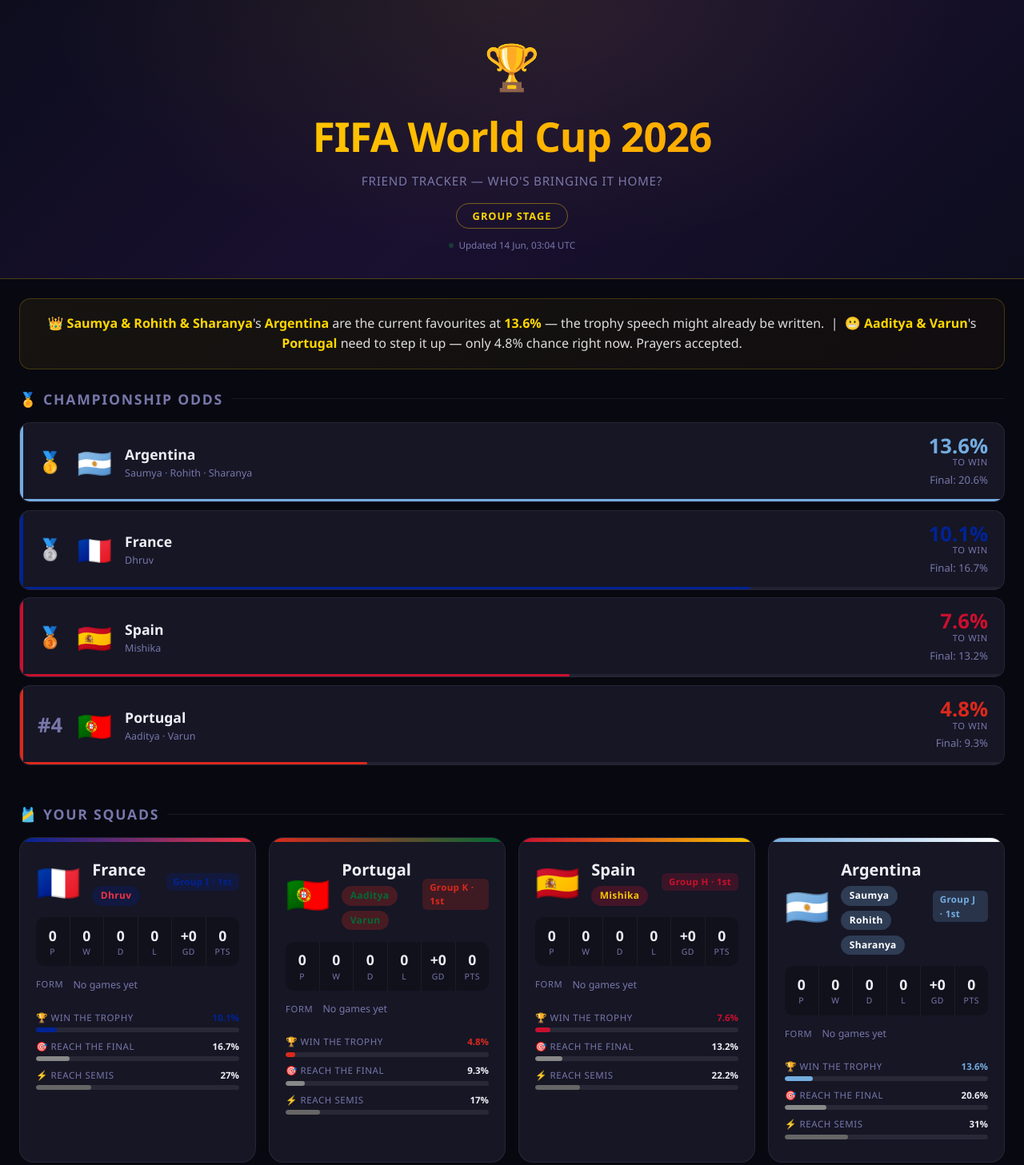
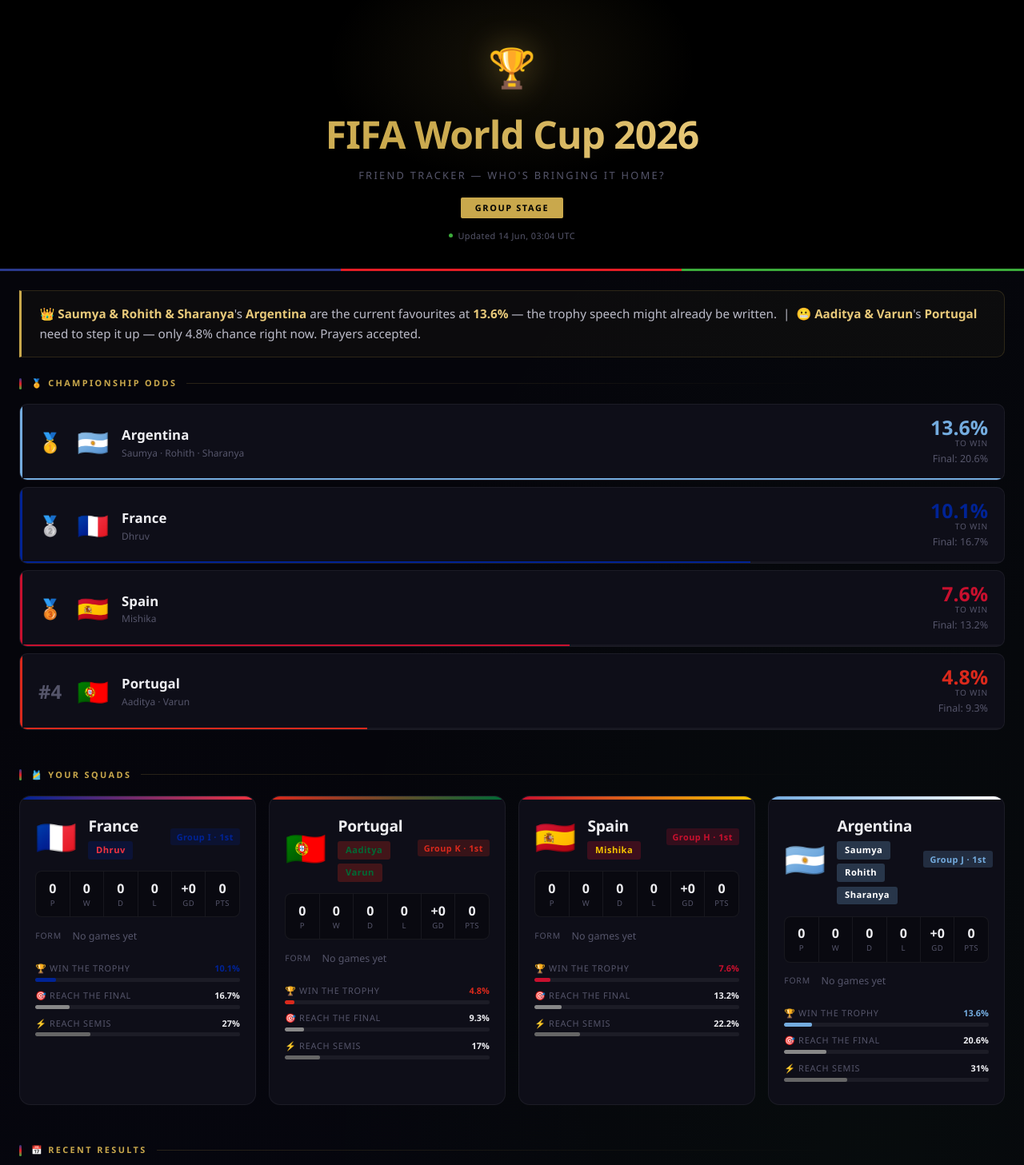
Before and after one commit to dhruv-dj/wc2026-tracker, a plain HTML site: page index.html in a window 1280 px wide. Shown: the top 1457 px of the page at 80% size. Drawn offline with Linux system fonts and the light colour scheme.

Commit message:
feat: FIFA 2026 Trionda theme — trophy gold, tri-nation stripes, dark premium aesthetic

```diff
--- a/index.html
+++ b/index.html
@@ -5,17 +5,25 @@
   <meta name="viewport" content="width=device-width, initial-scale=1.0" />
   <title>⚽ FIFA WC 2026 — Friend Tracker</title>
   <style>
+    /* ── FIFA 2026 / Trionda design tokens ──────────────────────────── */
     :root {
-      --bg:       #080811;
-      --surface:  #0f0f1a;
-      --card:     #161625;
-      --border:   rgba(255,255,255,0.07);
-      --text:     #eeeef5;
-      --muted:    #7777aa;
-      --gold:     #ffd700;
-      --silver:   #c0c0c0;
-      --bronze:   #cd7f32;
+      --bg:        #05050B;
+      --surface:   #09090F;
+      --card:      #0E0E18;
+      --card-hi:   #131320;
+      --border:    rgba(255,255,255,0.06);
+      --border-gold: rgba(201,168,76,0.18);
+      --text:      #EEEEF2;
+      --muted:     #55556A;
+      --gold:      #C9A84C;   /* FIFA trophy gold   */
+      --gold-lt:   #E8C97A;   /* lighter gold text  */
+      --silver:    #8A8A9A;
+      --bronze:    #9A6A3A;
+      --usa:       #2A398D;   /* host: USA           */
+      --canada:    #E61D25;   /* host: Canada        */
+      --mexico:    #3CAC3B;   /* host: Mexico        */
     }
+
     *, *::before, *::after { box-sizing: border-box; margin: 0; padding: 0; }
     html { scroll-behavior: smooth; }
     body {
@@ -24,29 +32,46 @@
       font-family: 'Segoe UI', system-ui, -apple-system, sans-serif;
       min-height: 100vh;
       line-height: 1.5;
+      /* Trionda wave: very subtle geometry echoing ball panels */
+      background-image:
+        radial-gradient(ellipse at 15% 60%, rgba(42,57,141,0.05) 0%, transparent 45%),
+        radial-gradient(ellipse at 85% 40%, rgba(60,172,59,0.04) 0%, transparent 45%);
     }
 
     /* ── Header ──────────────────────────────────────────────────────── */
     .header {
-      background: linear-gradient(135deg, #0d0d1e 0%, #1a1030 50%, #0d0d1e 100%);
-      border-bottom: 1px solid rgba(255,215,0,0.25);
-      padding: 2.5rem 2rem 2rem;
+      background: #000000;
+      padding: 3rem 2rem 2.25rem;
       text-align: center;
       position: relative;
       overflow: hidden;
     }
+    /* Gold radial glow — trophy halo */
     .header::before {
       content: '';
-      position: absolute; inset: 0;
-      background: radial-gradient(ellipse at 50% 0%, rgba(255,215,0,0.08) 0%, transparent 65%);
+      position: absolute;
+      top: -80px; left: 50%; transform: translateX(-50%);
+      width: 500px; height: 320px;
+      background: radial-gradient(ellipse, rgba(201,168,76,0.1) 0%, transparent 65%);
       pointer-events: none;
     }
-    .header-emoji { font-size: 3.5rem; display: block; margin-bottom: 0.5rem; }
+    /* Three-nation stripe — USA / Canada / Mexico */
+    .header::after {
+      content: '';
+      position: absolute;
+      bottom: 0; left: 0; right: 0;
+      height: 3px;
+      background: linear-gradient(90deg,
+        var(--usa)    0% 33.3%,
+        var(--canada) 33.3% 66.6%,
+        var(--mexico) 66.6% 100%);
+    }
+    .header-emoji { font-size: 3rem; display: block; margin-bottom: 0.75rem; filter: drop-shadow(0 0 20px rgba(201,168,76,0.4)); }
     .header h1 {
-      font-size: clamp(1.8rem, 5vw, 3.2rem);
+      font-size: clamp(1.8rem, 5vw, 3rem);
       font-weight: 900;
       letter-spacing: -1px;
-      background: linear-gradient(135deg, #ffd700, #ff9500);
+      background: linear-gradient(135deg, var(--gold-lt) 0%, var(--gold) 40%, var(--gold-lt) 70%, var(--gold) 100%);
       -webkit-background-clip: text;
       -webkit-text-fill-color: transparent;
       background-clip: text;
@@ -54,59 +79,69 @@
     }
     .header-sub {
       color: var(--muted);
-      font-size: 0.95rem;
-      letter-spacing: 0.05em;
+      font-size: 0.8rem;
+      letter-spacing: 0.18em;
       text-transform: uppercase;
     }
     .stage-badge {
       display: inline-block;
-      margin-top: 1rem;
-      padding: 0.35rem 1.2rem;
-      border: 1px solid rgba(255,215,0,0.4);
-      border-radius: 100px;
-      color: var(--gold);
-      font-size: 0.8rem;
-      font-weight: 700;
-      letter-spacing: 0.08em;
+      margin-top: 1.1rem;
+      padding: 0.3rem 1.1rem;
+      background: var(--gold);
+      color: #000;
+      font-size: 0.68rem;
+      font-weight: 800;
+      letter-spacing: 0.15em;
       text-transform: uppercase;
+      border-radius: 2px;
     }
 
     /* ── Commentary banner ───────────────────────────────────────────── */
     .commentary {
       margin: 1.5rem 1.5rem 0;
-      padding: 1.1rem 1.5rem;
-      background: linear-gradient(135deg, rgba(255,215,0,0.06), rgba(255,150,0,0.04));
-      border: 1px solid rgba(255,215,0,0.2);
-      border-radius: 14px;
-      font-size: 1rem;
-      color: #ddd;
-      text-align: center;
-      line-height: 1.6;
+      padding: 1rem 1.4rem;
+      background: rgba(201,168,76,0.04);
+      border: 1px solid var(--border-gold);
+      border-left: 3px solid var(--gold);
+      border-radius: 0 10px 10px 0;
+      font-size: 0.95rem;
+      color: #bbbbc8;
+      line-height: 1.65;
     }
-    .commentary strong { color: var(--gold); }
+    .commentary strong { color: var(--gold-lt); }
 
     /* ── Section ─────────────────────────────────────────────────────── */
     .section { padding: 1.5rem; }
     .section-title {
-      font-size: 1.1rem;
+      font-size: 0.68rem;
       font-weight: 800;
-      color: var(--muted);
-      letter-spacing: 0.1em;
+      color: var(--gold);
+      letter-spacing: 0.22em;
       text-transform: uppercase;
-      margin-bottom: 1rem;
+      margin-bottom: 1.1rem;
       display: flex;
       align-items: center;
-      gap: 0.6rem;
+      gap: 0.75rem;
+    }
+    /* Tricolour accent pip */
+    .section-title::before {
+      content: '';
+      display: block;
+      width: 3px;
+      height: 14px;
+      border-radius: 2px;
+      background: linear-gradient(180deg, var(--usa) 0%, var(--canada) 50%, var(--mexico) 100%);
+      flex-shrink: 0;
     }
     .section-title::after {
       content: '';
       flex: 1;
       height: 1px;
-      background: var(--border);
+      background: linear-gradient(90deg, var(--border-gold) 0%, transparent 80%);
     }
 
     /* ── Leaderboard ─────────────────────────────────────────────────── */
-    .leaderboard { display: flex; flex-direction: column; gap: 0.6rem; }
+    .leaderboard { display: flex; flex-direction: column; gap: 0.5rem; }
     .lb-item {
       display: flex;
       align-items: center;
@@ -114,48 +149,42 @@
       padding: 1rem 1.25rem;
       background: var(--card);
       border: 1px solid var(--border);
-      border-radius: 14px;
+      border-radius: 10px;
       position: relative;
       overflow: hidden;
-      transition: transform 0.15s;
+      transition: border-color 0.2s, background 0.2s;
     }
-    .lb-item:hover { transform: translateX(4px); }
+    .lb-item:hover { background: var(--card-hi); border-color: var(--border-gold); }
     .lb-glow {
       position: absolute; top: 0; left: 0; bottom: 0;
-      width: 4px;
-      border-radius: 14px 0 0 14px;
+      width: 3px;
     }
     .lb-rank {
-      font-size: 1.6rem;
+      font-size: 1.5rem;
       font-weight: 900;
       min-width: 2.2rem;
       text-align: center;
     }
-    .rank-1 { color: var(--gold); }
+    .rank-1 { color: var(--gold-lt); }
     .rank-2 { color: var(--silver); }
     .rank-3 { color: var(--bronze); }
     .rank-n { color: var(--muted); }
-    .lb-flag { font-size: 2.2rem; }
+    .lb-flag { font-size: 2rem; }
     .lb-info { flex: 1; min-width: 0; }
-    .lb-team { font-size: 1.1rem; font-weight: 700; }
-    .lb-friends { font-size: 0.78rem; color: var(--muted); margin-top: 0.1rem; }
+    .lb-team { font-size: 1.05rem; font-weight: 700; }
+    .lb-friends { font-size: 0.75rem; color: var(--muted); margin-top: 0.1rem; }
     .lb-probs { text-align: right; }
-    .lb-win-pct {
-      font-size: 1.6rem;
-      font-weight: 900;
-      line-height: 1;
-    }
-    .lb-win-label { font-size: 0.7rem; color: var(--muted); text-transform: uppercase; letter-spacing: 0.06em; }
-    .lb-final-pct { font-size: 0.82rem; color: var(--muted); margin-top: 0.25rem; }
+    .lb-win-pct { font-size: 1.55rem; font-weight: 900; line-height: 1; }
+    .lb-win-label { font-size: 0.63rem; color: var(--muted); text-transform: uppercase; letter-spacing: 0.08em; }
+    .lb-final-pct { font-size: 0.78rem; color: var(--muted); margin-top: 0.2rem; }
 
     .lb-bar-track {
       position: absolute; bottom: 0; left: 0; right: 0;
-      height: 3px;
-      background: rgba(255,255,255,0.05);
+      height: 2px;
+      background: rgba(255,255,255,0.04);
     }
     .lb-bar-fill {
       height: 100%;
-      border-radius: 0 3px 3px 0;
       transition: width 1.2s cubic-bezier(0.4,0,0.2,1);
     }
 
@@ -168,136 +197,141 @@
     .friend-card {
       background: var(--card);
       border: 1px solid var(--border);
-      border-radius: 18px;
+      border-radius: 14px;
       overflow: hidden;
       position: relative;
-      transition: transform 0.2s, box-shadow 0.2s;
+      transition: border-color 0.2s, box-shadow 0.2s, transform 0.2s;
     }
     .friend-card:hover {
-      transform: translateY(-3px);
-      box-shadow: 0 8px 32px rgba(0,0,0,0.4);
+      border-color: var(--border-gold);
+      box-shadow: 0 12px 40px rgba(0,0,0,0.5), 0 0 0 1px rgba(201,168,76,0.08);
+      transform: translateY(-2px);
     }
-    .card-stripe {
-      height: 5px;
-    }
-    .card-body { padding: 1.25rem 1.25rem 0.5rem; }
+    .card-stripe { height: 4px; }
+    .card-body { padding: 1.2rem 1.2rem 0.5rem; }
     .card-top {
       display: flex;
       align-items: center;
       gap: 0.9rem;
       margin-bottom: 0.9rem;
     }
-    .card-flag { font-size: 2.8rem; line-height: 1; }
+    .card-flag { font-size: 2.6rem; line-height: 1; }
     .card-meta { flex: 1; }
-    .card-team { font-size: 1.25rem; font-weight: 800; }
-    .card-friends { display: flex; gap: 0.4rem; flex-wrap: wrap; margin-top: 0.3rem; }
+    .card-team { font-size: 1.2rem; font-weight: 800; letter-spacing: -0.3px; }
+    .card-friends { display: flex; gap: 0.35rem; flex-wrap: wrap; margin-top: 0.3rem; }
     .friend-pill {
-      padding: 0.2rem 0.65rem;
-      border-radius: 100px;
-      font-size: 0.75rem;
+      padding: 0.18rem 0.6rem;
+      border-radius: 3px;
+      font-size: 0.7rem;
       font-weight: 700;
-      letter-spacing: 0.03em;
+      letter-spacing: 0.04em;
     }
 
     /* Stats row */
     .card-stats {
       display: flex;
-      gap: 0;
-      background: rgba(0,0,0,0.25);
-      border-radius: 10px;
+      background: rgba(0,0,0,0.3);
+      border: 1px solid var(--border);
+      border-radius: 8px;
       overflow: hidden;
       margin-bottom: 0.9rem;
     }
     .stat-cell {
       flex: 1;
       text-align: center;
-      padding: 0.6rem 0.3rem;
-      border-right: 1px solid rgba(255,255,255,0.05);
+      padding: 0.55rem 0.25rem;
+      border-right: 1px solid var(--border);
     }
     .stat-cell:last-child { border-right: none; }
-    .stat-val { font-size: 1.1rem; font-weight: 700; }
-    .stat-lbl { font-size: 0.65rem; color: var(--muted); text-transform: uppercase; letter-spacing: 0.05em; }
+    .stat-val { font-size: 1rem; font-weight: 700; }
+    .stat-lbl { font-size: 0.6rem; color: var(--muted); text-transform: uppercase; letter-spacing: 0.05em; }
 
     /* Form dots */
     .card-form { display: flex; align-items: center; gap: 0.4rem; margin-bottom: 0.9rem; }
-    .form-label { font-size: 0.7rem; color: var(--muted); text-transform: uppercase; letter-spacing: 0.06em; min-width: 2.5rem; }
+    .form-label { font-size: 0.65rem; color: var(--muted); text-transform: uppercase; letter-spacing: 0.08em; min-width: 2.5rem; }
     .form-dot {
-      width: 22px; height: 22px;
+      width: 20px; height: 20px;
       border-radius: 50%;
-      font-size: 0.65rem;
+      font-size: 0.6rem;
       font-weight: 800;
       display: flex;
       align-items: center;
       justify-content: center;
     }
-    .fW { background: #16a34a; color: #fff; }
-    .fD { background: #d97706; color: #fff; }
-    .fL { background: #dc2626; color: #fff; }
+    .fW { background: var(--mexico); color: #fff; }
+    .fD { background: #7a6020; color: var(--gold-lt); }
+    .fL { background: var(--canada); color: #fff; }
 
     /* Probability bars */
-    .prob-section { padding: 0 1.25rem 1.25rem; }
-    .prob-row { margin-bottom: 0.55rem; }
+    .prob-section { padding: 0 1.2rem 1.2rem; }
+    .prob-row { margin-bottom: 0.6rem; }
     .prob-header {
       display: flex;
       justify-content: space-between;
-      font-size: 0.72rem;
-      margin-bottom: 0.25rem;
+      font-size: 0.68rem;
+      margin-bottom: 0.22rem;
     }
-    .prob-name { color: var(--muted); text-transform: uppercase; letter-spacing: 0.05em; }
-    .prob-val { font-weight: 700; }
+    .prob-name { color: var(--muted); text-transform: uppercase; letter-spacing: 0.07em; }
+    .prob-val { font-weight: 700; color: var(--text); }
     .prob-track {
-      height: 6px;
-      background: rgba(255,255,255,0.08);
-      border-radius: 3px;
+      height: 5px;
+      background: rgba(255,255,255,0.06);
+      border-radius: 2px;
       overflow: hidden;
     }
     .prob-fill {
       height: 100%;
-      border-radius: 3px;
+      border-radius: 2px;
       transition: width 1.3s cubic-bezier(0.4,0,0.2,1);
     }
 
     /* Position badge */
     .pos-badge {
       display: inline-block;
-      padding: 0.15rem 0.55rem;
-      border-radius: 6px;
-      font-size: 0.72rem;
+      padding: 0.15rem 0.5rem;
+      border-radius: 3px;
+      font-size: 0.68rem;
       font-weight: 700;
-      letter-spacing: 0.03em;
+      letter-spacing: 0.04em;
+      white-space: nowrap;
     }
 
     /* ── Matches ─────────────────────────────────────────────────────── */
-    .matches-list { display: flex; flex-direction: column; gap: 0.5rem; }
+    .matches-list { display: flex; flex-direction: column; gap: 0.45rem; }
     .match-row {
       display: grid;
       grid-template-columns: 1fr auto 1fr;
       align-items: center;
       gap: 0.75rem;
-      padding: 0.9rem 1.2rem;
+      padding: 0.8rem 1.1rem;
       background: var(--card);
       border: 1px solid var(--border);
-      border-radius: 12px;
+      border-radius: 10px;
+      transition: border-color 0.15s;
     }
     .match-row.tracked { border-left: 3px solid; }
-    .match-team-left  { text-align: right; font-weight: 600; font-size: 0.92rem; overflow: hidden; text-overflow: ellipsis; white-space: nowrap; min-width: 0; }
-    .match-team-right { text-align: left;  font-weight: 600; font-size: 0.92rem; overflow: hidden; text-overflow: ellipsis; white-space: nowrap; min-width: 0; }
+    .match-row:hover { border-color: var(--border-gold); }
+    .match-team-left  { text-align: right; font-weight: 600; font-size: 0.88rem; overflow: hidden; text-overflow: ellipsis; white-space: nowrap; min-width: 0; }
+    .match-team-right { text-align: left;  font-weight: 600; font-size: 0.88rem; overflow: hidden; text-overflow: ellipsis; white-space: nowrap; min-width: 0; }
     .match-score-box {
-      background: rgba(255,255,255,0.08);
-      border-radius: 8px;
-      padding: 0.4rem 0.9rem;
+      background: rgba(201,168,76,0.08);
+      border: 1px solid var(--border-gold);
+      border-radius: 6px;
+      padding: 0.35rem 0.8rem;
       font-weight: 800;
-      font-size: 1.05rem;
+      font-size: 1rem;
       white-space: nowrap;
       text-align: center;
       min-width: 60px;
+      color: var(--gold-lt);
     }
-    .match-score-box.pending { color: var(--muted); font-size: 0.8rem; }
+    .match-score-box.pending { color: var(--muted); font-size: 0.75rem; background: transparent; border-color: var(--border); }
     .match-meta {
-      font-size: 0.7rem;
+      font-size: 0.65rem;
       color: var(--muted);
       text-align: center;
       margin-top: 0.2rem;
+      letter-spacing: 0.03em;
     }
 
     /* ── Group tables ────────────────────────────────────────────────── */
@@ -309,68 +343,75 @@
     .group-card {
       background: var(--card);
       border: 1px solid var(--border);
-      border-radius: 14px;
+      border-radius: 12px;
       overflow: hidden;
     }
     .group-title {
-      padding: 0.65rem 1rem;
-      font-size: 0.78rem;
+      padding: 0.6rem 0.9rem;
+      font-size: 0.68rem;
       font-weight: 800;
-      letter-spacing: 0.08em;
+      letter-spacing: 0.15em;
       text-transform: uppercase;
-      color: var(--muted);
-      border-bottom: 1px solid var(--border);
+      color: var(--gold);
+      background: rgba(201,168,76,0.05);
+      border-bottom: 1px solid var(--border-gold);
     }
     .table-scroll { overflow-x: auto; -webkit-overflow-scrolling: touch; }
-    .group-table { width: 100%; min-width: 280px; border-collapse: collapse; font-size: 0.8rem; }
+    .group-table { width: 100%; min-width: 280px; border-collapse: collapse; font-size: 0.78rem; }
     .group-table th {
-      padding: 0.3rem 0.4rem;
+      padding: 0.28rem 0.4rem;
       color: var(--muted);
       font-weight: 600;
-      font-size: 0.65rem;
+      font-size: 0.6rem;
       text-transform: uppercase;
-      letter-spacing: 0.05em;
+      letter-spacing: 0.07em;
       text-align: center;
       white-space: nowrap;
     }
     .group-table th:first-child { text-align: left; padding-left: 0.75rem; min-width: 110px; }
-    .group-table td { padding: 0.5rem 0.4rem; text-align: center; border-top: 1px solid var(--border); white-space: nowrap; }
+    .group-table td { padding: 0.48rem 0.4rem; text-align: center; border-top: 1px solid var(--border); white-space: nowrap; }
     .group-table td:first-child { text-align: left; padding-left: 0.75rem; font-weight: 600; }
-    .group-table tr.highlight-row td { background: rgba(255,215,0,0.05); }
+    .group-table tr.highlight-row td { background: rgba(201,168,76,0.06); }
     .team-name-cell { display: flex; align-items: center; gap: 0.35rem; }
     .team-name-text { white-space: nowrap; overflow: hidden; text-overflow: ellipsis; min-width: 0; max-width: 110px; }
     .qualify-dot {
-      width: 6px; height: 6px;
+      width: 5px; height: 5px;
       border-radius: 50%;
-      background: #16a34a;
+      background: var(--mexico);
       flex-shrink: 0;
     }
 
     /* ── Footer ──────────────────────────────────────────────────────── */
     .footer {
       text-align: center;
-      padding: 2rem 1.5rem;
+      padding: 0 1.5rem 2rem;
       color: var(--muted);
-      font-size: 0.8rem;
-      border-top: 1px solid var(--border);
+      font-size: 0.75rem;
       margin-top: 1rem;
     }
-    .footer a { color: var(--muted); }
+    .footer-stripe {
+      height: 3px;
+      background: linear-gradient(90deg,
+        var(--usa)    0% 33.3%,
+        var(--canada) 33.3% 66.6%,
+        var(--mexico) 66.6% 100%);
+      margin-bottom: 1.5rem;
+    }
 
     /* ── Eliminated overlay ──────────────────────────────────────────── */
     .eliminated-overlay {
       position: absolute; inset: 0;
-      background: rgba(8,8,17,0.6);
+      background: rgba(5,5,11,0.72);
       display: flex;
       align-items: center;
       justify-content: center;
       z-index: 2;
-      border-radius: 18px;
-      font-size: 1.5rem;
+      border-radius: 14px;
+      font-size: 1.2rem;
       font-weight: 900;
-      color: #ef4444;
-      letter-spacing: 0.08em;
-      backdrop-filter: blur(2px);
+      color: var(--canada);
+      letter-spacing: 0.1em;
+      backdrop-filter: blur(3px);
     }
 
     /* ── Refresh indicator ───────────────────────────────────────────── */
@@ -378,49 +419,51 @@
       display: inline-flex;
       align-items: center;
       gap: 0.4rem;
-      font-size: 0.73rem;
+      font-size: 0.68rem;
       color: var(--muted);
-      margin-top: 0.75rem;
+      margin-top: 0.85rem;
+      letter-spacing: 0.04em;
     }
     .refresh-dot {
-      width: 6px; height: 6px;
+      width: 5px; height: 5px;
       border-radius: 50%;
-      background: #16a34a;
-      animation: pulse 2s infinite;
+      background: var(--mexico);
+      animation: pulse 2.5s infinite;
     }
     @keyframes pulse {
       0%, 100% { opacity: 1; }
-      50% { opacity: 0.3; }
+      50% { opacity: 0.25; }
     }
 
     /* ── Methodology ─────────────────────────────────────────────────── */
     .methodology-card {
       background: var(--card);
       border: 1px solid var(--border);
-      border-radius: 16px;
+      border-radius: 14px;
       padding: 1.5rem;
     }
     .meth-grid {
       display: grid;
-      grid-template-columns: repeat(auto-fill, minmax(260px, 1fr));
-      gap: 1.25rem;
+      grid-template-columns: repeat(auto-fill, minmax(250px, 1fr));
+      gap: 1rem;
     }
     .meth-block {
-      background: rgba(255,255,255,0.03);
-      border: 1px solid var(--border);
-      border-radius: 12px;
-      padding: 1.1rem 1.2rem;
+      background: rgba(201,168,76,0.03);
+      border: 1px solid rgba(201,168,76,0.1);
+      border-radius: 10px;
+      padding: 1.1rem 1.15rem;
     }
-    .meth-icon { font-size: 1.6rem; margin-bottom: 0.5rem; }
+    .meth-icon { font-size: 1.4rem; margin-bottom: 0.5rem; }
     .meth-block h3 {
-      font-size: 0.9rem;
+      font-size: 0.82rem;
       font-weight: 700;
-      margin-bottom: 0.5rem;
-      color: var(--gold);
+      margin-bottom: 0.45rem;
+      color: var(--gold-lt);
+      letter-spacing: 0.02em;
     }
     .meth-block p {
-      font-size: 0.82rem;
-      color: #aaa;
+      font-size: 0.8rem;
+      color: #888899;
       line-height: 1.65;
     }
 
@@ -519,8 +562,9 @@
 </section>
 
 <footer class="footer">
+  <div class="footer-stripe"></div>
   <p>Data updates every 3 hours via GitHub Actions &middot; Probabilities via Monte Carlo simulation (8 000 runs)</p>
-  <p style="margin-top:0.4rem">⚽ WC 2026 — built for the group chat</p>
+  <p style="margin-top:0.4rem">FIFA World Cup 2026 &mdash; built for the group chat</p>
 </footer>
 
 <script>
```
